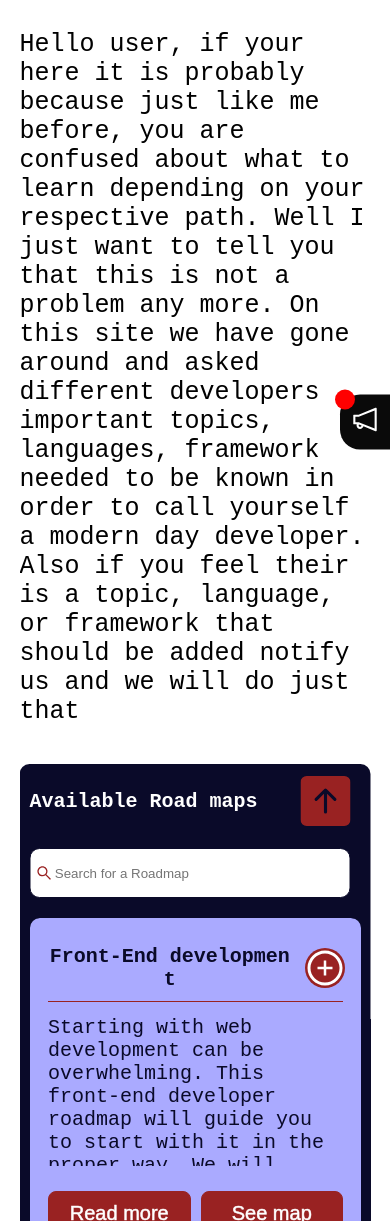
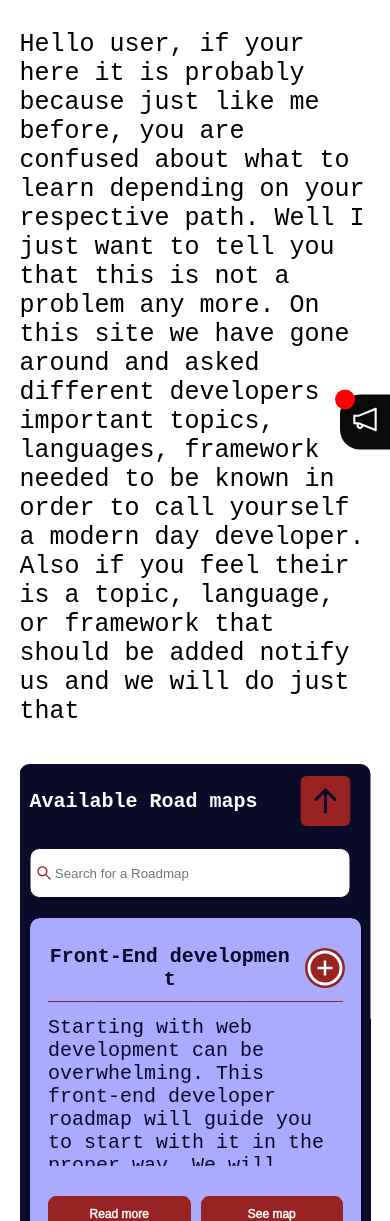
Before and after one commit to martinnkemakolam/DeveloperRoadMap, a React (Create React App) app: page / in a window 390 px wide. After the commit the page ends 1181 px from the top, so only its background shows below. Built offline with nearby package versions, Linux system fonts and the light colour scheme.

Commit message:
Changed UI, problem arose

```diff
--- a/src/App.js
+++ b/src/App.js
@@ -2,6 +2,7 @@
 import MessageContainer from './components/messageContainer';
 import PageMaker from './page'
 import Header from './components/header'
+import web from './img/web.jpg'
 import RecentSwiper from './components/recentswiper'
 import General from './components/general';
 import { createContext, useState, useRef } from 'react';
@@ -138,7 +139,6 @@ let filterRoadmaps =(arg)=>{
   setFilter(arg)
 }
 let selectTrack=(arg)=>{
-  console.log(arg)
   pageText.current = arg
   let data = apiData.filter((item)=> item.name === pageText.current)
   pageData.current = data[0]
--- a/src/components/card.js
+++ b/src/components/card.js
@@ -1,6 +1,8 @@
-import { useRef, useState, useEffect} from "react"
+import { useRef, useState, useEffect, forwardRef} from "react"
 import { observerCreater } from "../helperFunc"
-function Card({ nameOfMap, imgSrc, id, selectTrack, details, rearrangeFunc, ref}) {
+let Card =  forwardRef(
+  function Card(prop, ref) {
+    let {nameOfMap, imgSrc, id, selectTrack, details, rearrangeFunc} = prop
     let eleObs = useRef()
       let [observerBool, setObserverBool] = useState(true)
       useEffect(()=>{
@@ -15,10 +17,10 @@ function Card({ nameOfMap, imgSrc, id, selectTrack, details, rearrangeFunc, ref}
         }, ref, 0.4)
         if (eleObs) {
             observer.observe(eleObs.current)
-      }
             return(()=>{
               observer.disconnect()
             })
+        }
     }, [])
       let start;
       let hoverStop;
@@ -34,5 +36,6 @@ function Card({ nameOfMap, imgSrc, id, selectTrack, details, rearrangeFunc, ref}
         </>
       )
   }
+)
 
 export default Card
--- a/src/components/form.js
+++ b/src/components/form.js
@@ -2,7 +2,6 @@ import {useState } from "react"
 import img1 from '../img/web.jpg'
 import DataHolder from "./generalInputHolder"
 function Form({topic}) {
-    console.log(topic)
     let [boolValue, setBoolValue] = useState(false)
     let [dataInput, setDataInput] = useState([
         {
--- a/src/components/learnPath.js
+++ b/src/components/learnPath.js
@@ -14,12 +14,10 @@ function Learn({Topic, topicId,name,toggleReadFunc,resources, takeTest,TopicSub,
             });
         }, root, 0.4)
         if (eleObs) {
+            console.log('connect')
             observer.observe(eleObs.current)
         }
-        return(()=>{
-            observer.disconnect()
-        })
-    }, )
+    }, [])
     let [observerBool, setObserverBool] = useState(true)
     let[currentTopic, setCurrentTopic] = useState(0)
     let readAll = true
@@ -82,9 +80,7 @@ function Learn({Topic, topicId,name,toggleReadFunc,resources, takeTest,TopicSub,
                     <span>Course</span>
                 </div>
                 <span className="topicHead">{Topic}</span>
-                <Link className="formBtn" to={{pathname: '/contribute', state: {
-                    topic: topic
-                }}}>Contribute</Link>
+                <Link className="formBtn" to='/contribute'>Contribute</Link>
             </div>
             <div className='right'>
                 { hide && <div className="cover">
--- a/src/components/readMore.js
+++ b/src/components/readMore.js
@@ -21,6 +21,7 @@ function ReadMore({head, outerId, isActive, setIsActive, seeMapFunc}) {
     }
     let seeMap=()=>{
         seeMapFunc(data[0].name)
+        setIsActive(false)
     }
     useEffect(()=>{
         setNextPre(outerId)
--- a/src/css.scss
+++ b/src/css.scss
@@ -61,7 +61,6 @@ header{
 }
 .rest{
     width: 100%;
-    padding-bottom: 100px;
     display: flex;
     flex-direction: column;
     justify-content: center;
@@ -81,7 +80,7 @@ header{
 }
 .recentSwiper{
     width: 90%;
-    margin: 0 auto;
+    margin: 0 auto 60px;
     overflow: auto;
     height: fit-content;
     text-align: left;
@@ -103,25 +102,25 @@ header{
         margin: 50px 0 10px 0;
         text-align: center;
         color: $purple;
+        position: relative;
         span{
         font-size: 30px;
         font-weight: 900;
         }
     }
     .swiper{
-        position: relative;
         display: flex;
         width: 100%;
         height: 400px;
         overflow: scroll;
         margin: 20px auto;
         align-items: center;
-        padding-bottom: 100px;
+        padding-bottom: 50px;
         .button{
             font-size: 30px;
             position: absolute;
-            right: 0;
-            top: 0;
+            right: 20px;
+            top: 50px;
             border: 1px solid red;
             border-radius: 50%;
             padding: 10px;
@@ -1152,7 +1151,7 @@ header{
     align-items: center;
     justify-content: center;
     left: 50%;
-    z-index: 2;
+    z-index: 15;
     transform: translate(-50%, -50%);
     background-color: #444;
     .pictureReadMore{
@@ -1303,10 +1302,15 @@ header{
     }
     .recentSwiper .swiper .button{
         z-index: 1;
-        top: 0%;
     }
 }
 @media (max-width: 750px) {
+    .readMore .pictureReadMore .read .btnHold button{
+        font-size: 12px;
+    }
+    .large .btn-Hold button{
+        font-size: 12px;
+    }
     .msgContainer .msgCtn{
         width: 95%;
     }
--- a/src/page.js
+++ b/src/page.js
@@ -1,13 +1,13 @@
-import { useRef, useState } from "react"
+import { useEffect, useRef, useState } from "react"
 import { MdClose} from "react-icons/md"
 import Learn from './components/learnPath'
 import Copy from "./components/copy"
 import Bar from "./components/bar"
 import Test from "./components/test"
 import Rest from "./components/rest"
-function PageMaker({ detailFunc,updateTest, filterName, mapAry, removePage, toggleReadFunc}) {
+function PageMaker({ detailFunc,updateTest, mapAry, removePage, toggleReadFunc}) {
     let reference = useRef()
-    console.log(mapAry)
+    let filterName = mapAry.name
     let noRenderPage = mapAry.topic === undefined ? true : false
     let [testIsOpen, setTestIsOpen] = useState(true)
     let reference2 = useRef()
@@ -93,7 +93,7 @@ function PageMaker({ detailFunc,updateTest, filterName, mapAry, removePage, togg
                     return <li key={id}>{item}</li>
                 })
                 return(
-                    <div key={id}>
+                    <div className="full" key={id}>
                     <div className="attendDetailTop">
                         <button onClick={()=> detailChangeBack(id)}>Back</button>
                         <span>{item.date}</span>
```
Lines whose indentation alone changed are shown as unchanged.
